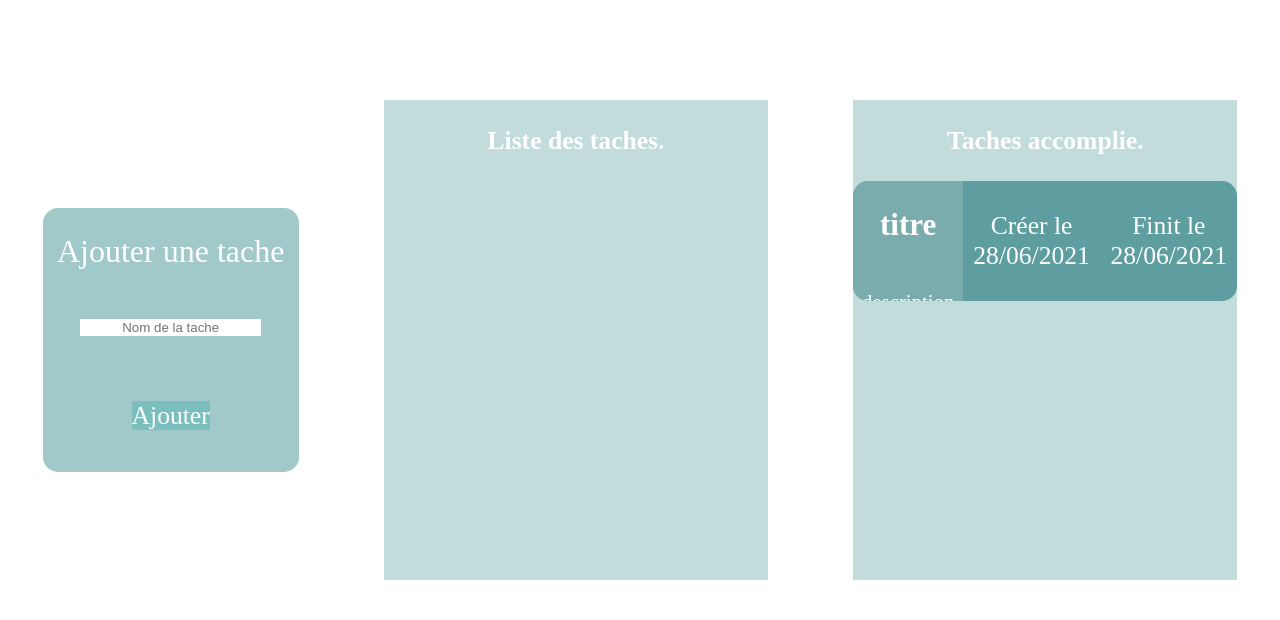
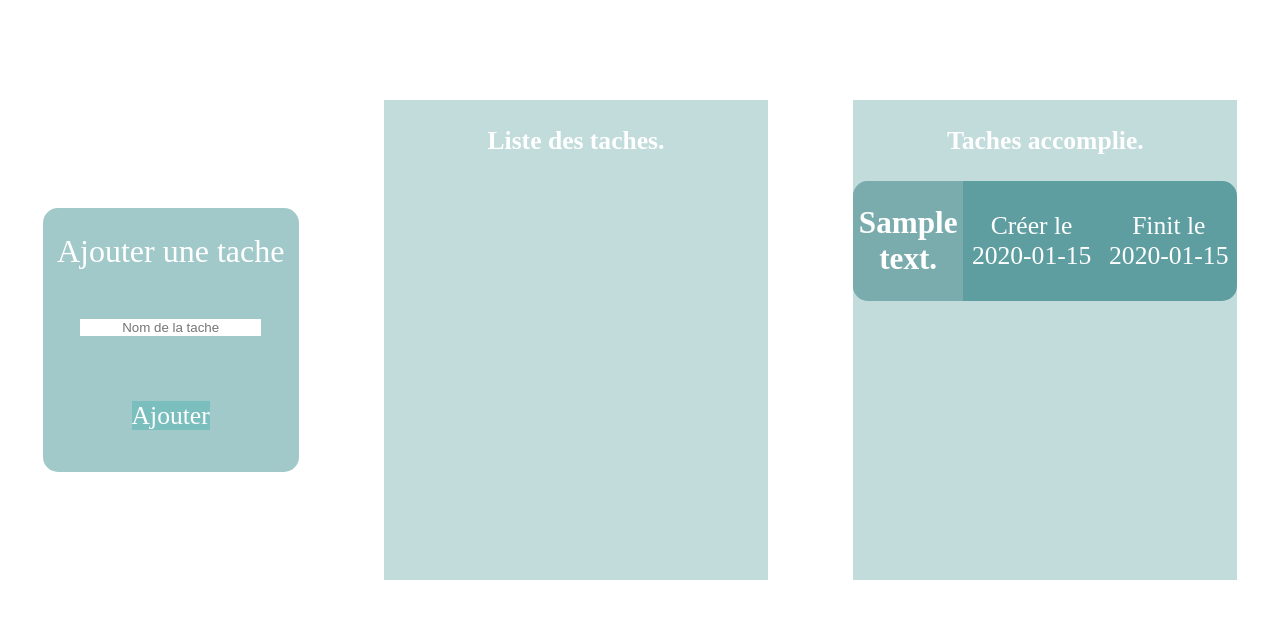
Before and after one commit to evan-azemard/tdl, a PHP site: page /todolist.php in a window 1280 px wide. Shown: the part 80-700 px from the top of the page. Run offline with PHP 8.4, Linux system fonts and the light colour scheme; a user stored in the database is signed in; data comes from the database, SQL or seed files in the repository; tables that the repository leaves empty hold one stand-in row (values such as "Sample post").

Commit message:
on peut mtn créer une tache acomplie sans valeur  uniquement à la 1er tache

```diff
--- /dev/null
+++ b/listevalider.php
@@ -0,0 +1,19 @@
+<?php
+$stmt = new PDO("mysql:host=localhost;dbname=tdl", "root", "");
+if (!empty($_SESSION['id'])){
+
+
+    $id = (int)$_SESSION['id'];
+
+    $bdd = new PDO("mysql:host=localhost;dbname=tdl", "root", "");
+
+    $sel = $bdd->prepare('SELECT * FROM active  WHERE id_user = ?');
+    $sel->execute(array($id));
+    $liste2 = $sel->fetchAll();
+
+
+}
+
+
+
+?>
--- a/style.css
+++ b/style.css
@@ -283,3 +283,11 @@
   cursor: pointer;
 
 }
+.div_list_3{
+  color: white;
+  font-size: 1.6rem;
+}
+.button1,.button2{
+    cursor: pointer;
+
+}
--- a/todolist.php
+++ b/todolist.php
@@ -4,12 +4,9 @@
     header('location: index.php');
 }
 include ('affiche.php');
-
-
+include ('listevalider.php');
 ?>
-<script>
-    var id = <?php echo $_SESSION['id'];?>;
-</script>
+<script>var id = <?php echo $_SESSION['id'];?>;</script>
 <!doctype html>
 <html lang="fr">
 <head>
@@ -20,6 +17,7 @@
     <script src="https://ajax.googleapis.com/ajax/libs/jquery/3.4.1/jquery.min.js"></script>
     <link rel="stylesheet" type="text/css" href="style.css">
     <meta charset="UTF-8">
+
 </head>
 <body id="index_body">
 <header id="tdl_header">
@@ -37,7 +35,7 @@
         <article id="art1">
             <div  class="form_ajouter">
                 <legend>Ajouter une tache</legend>
-                <input aria-label="titre" id="tachename"  placeholder="Nom de la tache" type="text">
+                <input aria-label="titre" id="tachename" autocomplete="off" minlength="1" maxlength="24" placeholder="Nom de la tache" type="text">
                 <p><span id="buttonajouter">Ajouter</span></p>
             </div>
         </article>
@@ -48,15 +46,16 @@
             <?php
             foreach ($liste as $li){
                 ?>
+
                 <div class="div_list">
                     <div class="div_list_1">
                         <h1><?= $li['message']; ?></h1>
                     </div>
                     <div class="div_list_2">
-                    <p>Créer le <?= $li['date_debut']; ?></p></div>
+                        <p>Créer le <span class="debutdate"><?= $li['date_debut']; ?></span></p></div>
                     <div class="div_list_3">
-                    <button>Tache accomplie</button>
-                    <button>Supprimer la tache</button>
+                        <button class="button">Tache accomplie</button>
+                        <button class="button2">Supprimer la tache</button>
                     </div>
                 </div>
                 <br>
@@ -69,22 +68,25 @@
             <div class="titre_list">
                 <h1 class="h1titre">Taches accomplie.</h1>
             </div>
+            <?php
+            foreach ($liste2 as $li){
+                ?>
                 <div class="div_list">
                     <div class="div_list_1">
                         <div class="titre_list">
-                        <h2>titre</h2>
-                    </div>
-                    <div class="description_list">
-                        <p>description</p>
+                            <h2><?= $li['message']; ?></h2>
                         </div>
                     </div>
                     <div class="div_list_2">
-                    <p>Créer le <br>28/06/2021</p>
+                        <p>Créer le <br><?= $li['date_debut']; ?></p>
                     </div>
-                <div class="div_list_2">
-                    <p>Finit le <br>28/06/2021</p>
+                    <div class="div_list_3">
+                        <p>Finit le <br><?= $li['date_fin']; ?></p>
                     </div>
                 </div>
+                <?php
+            }
+            ?>
             <br>
         </article>
     </section>
@@ -93,5 +95,6 @@
     <p>Copyright 2021 © Evan Azemard, Clément Nahmens To Do list | Tous droits réservés</p>
 </footer>
 </body>
+</html>
+
 <script src="script.js"></script>
-</html>
```
Also changed, not shown: script.js (+84 -61 lines). Lines whose indentation alone changed are shown as unchanged.
